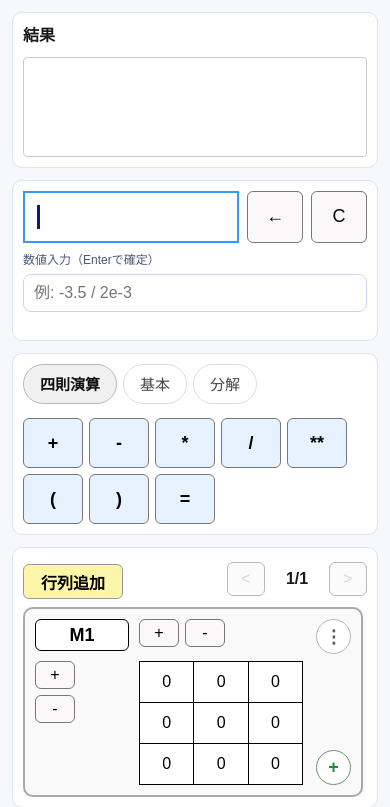
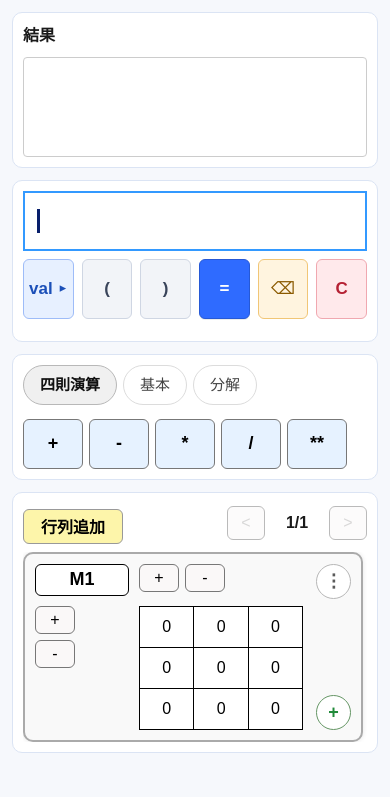
Before and after one commit to SS2639/matrix-calculator, a Flask app: template templates/ui/mobile/index.html in a window 390 px wide. Shown: the part 47-854 px from the top of the page. After the commit the page ends 800 px from the top, so only its background shows below. Run offline with Flask 3, Linux system fonts and the light colour scheme; the template is opened without the code that fills it, so the values that code supplies are empty.

Commit message:
refactor mobile/desktop expression controls and improve html reload behavior

```diff
--- a/app.py
+++ b/app.py
@@ -52,6 +52,8 @@ APP_INSTANCE_MARKER_PATH = RUNTIME_DIR / "app-instance.json"
 RUNTIME_INIT_LOCK = Lock()
 RUNTIME_INIT_DONE = False
 app.config["MAX_CONTENT_LENGTH"] = MAX_CONTENT_LENGTH
+# 開発時に古い静的ファイルが残らないよう、既定のキャッシュ寿命を無効化する。
+app.config["SEND_FILE_MAX_AGE_DEFAULT"] = 0
 
 
 def _is_pid_alive(pid):
@@ -284,6 +286,8 @@ def _is_mobile_user_agent(user_agent):
 
 @app.route('/')
 def home():
+    # レイアウト変更時に古いテンプレート断片が残る事象を抑える。
+    app.jinja_env.cache.clear()
     query_ui = str(request.args.get("ui", "")).strip().lower()
     query_forced = query_ui in {"desktop", "mobile"}
     if query_forced:
--- a/static/css/mobile/index.css
+++ b/static/css/mobile/index.css
@@ -44,30 +44,124 @@ body[data-ui-mode="mobile"] {
 .mobile-expression-card .top-bar {
   align-items: center;
   gap: 8px;
+  position: sticky;
+  top: 0;
+  z-index: 10;
+  background: #fff;
+  padding-bottom: 8px;
 }
 
 .mobile-expression-card .expression-bar {
-  height: 52px;
-  min-height: 52px;
+  height: 60px;
+  min-height: 60px;
   box-sizing: border-box;
   padding: 0 10px;
+  flex: 1;
 }
 
-.mobile-expression-actions {
+.mobile-fixed-actions {
   display: flex;
-  align-items: stretch;
+  align-items: center;
+  justify-content: space-between;
   gap: 8px;
+  position: sticky;
+  top: 68px;
+  z-index: 9;
+  background: #fff;
+  padding: 0 0 8px;
+  margin-bottom: 4px;
 }
 
-.mobile-expression-actions .mobile-backspace-btn,
-.mobile-expression-actions .clear-btn {
-  width: 56px;
-  min-width: 56px;
-  height: 52px;
-  min-height: 52px;
+.mobile-fixed-actions button {
+  flex: 1 1 0;
+  min-width: 0;
+  height: 60px;
+  min-height: 60px;
   box-sizing: border-box;
   padding: 0;
-  font-size: 18px;
+  font-size: 17px;
+}
+
+.mobile-fixed-actions .mobile-val-toggle-btn {
+  background: #e7f0ff;
+  border: 1px solid #9ebcf8;
+  color: #1b4fb8;
+}
+
+.mobile-fixed-actions .mobile-paren-btn {
+  background: #f2f4f8;
+  border: 1px solid #cfd6e3;
+  color: #39445a;
+  font-weight: 700;
+}
+
+.mobile-fixed-actions .mobile-equals-btn {
+  background: #2f6bff;
+  border: 1px solid #2659d6;
+  color: #ffffff;
+  box-shadow: 0 1px 0 rgba(0, 0, 0, 0.08);
+}
+
+.mobile-fixed-actions .mobile-backspace-btn {
+  background: #fff4df;
+  border: 1px solid #f1c676;
+  color: #8b5a00;
+}
+
+.mobile-fixed-actions .clear-btn {
+  background: #ffe9eb;
+  border: 1px solid #f0a8b0;
+  color: #b52133;
+  font-weight: 700;
+}
+
+.mobile-fixed-actions .mobile-equals-btn:active {
+  background: #2559db;
+}
+
+.mobile-fixed-actions .clear-btn:active {
+  background: #ffd8dc;
+}
+
+.mobile-fixed-actions .mobile-backspace-btn:active {
+  background: #ffe7be;
+}
+
+.mobile-fixed-actions .mobile-val-toggle-btn:active {
+  background: #d6e5ff;
+}
+
+.mobile-fixed-actions .mobile-paren-btn:active {
+  background: #e8edf6;
+}
+
+.mobile-backspace-btn {
+  font-family: "Segoe UI Symbol", "Noto Sans JP", "Yu Gothic UI", sans-serif;
+  font-size: 23px;
+  font-weight: 500;
+  line-height: 1;
+}
+
+.mobile-val-toggle-btn {
+  display: inline-flex;
+  align-items: center;
+  justify-content: center;
+  gap: 4px;
+  font-weight: 700;
+}
+
+.mobile-val-toggle-icon {
+  font-size: 11px;
+  line-height: 1;
+  transition: transform 0.15s ease;
+}
+
+.mobile-val-toggle-btn[aria-expanded="false"] .mobile-val-toggle-icon {
+  transform: rotate(-90deg);
+}
+
+.mobile-equals-btn {
+  font-weight: 700;
 }
 
 .mobile-scalar-input-wrap {
@@ -77,13 +171,23 @@ body[data-ui-mode="mobile"] {
   gap: 4px;
 }
 
+.mobile-scalar-input-wrap.is-collapsed {
+  display: none;
+}
+
+.mobile-scalar-input-row {
+  display: flex;
+  align-items: center;
+  gap: 8px;
+}
+
 .mobile-scalar-label {
   font-size: 12px;
   color: #4a5976;
 }
 
 .mobile-scalar-input {
-  width: 100%;
+  flex: 1;
   min-height: 38px;
   box-sizing: border-box;
   border: 1px solid #c8d6f1;
@@ -91,6 +195,15 @@ body[data-ui-mode="mobile"] {
   padding: 8px 10px;
   font-size: 16px;
   background: #fff;
+}
+
+.mobile-scalar-insert-btn {
+  width: 52px;
+  min-width: 52px;
+  min-height: 38px;
+  box-sizing: border-box;
+  font-size: 18px;
+  font-weight: 700;
 }
 
 .mobile-scalar-input:focus {
--- a/static/js/ui/mobile/main.js
+++ b/static/js/ui/mobile/main.js
@@ -284,7 +284,7 @@ function initOperatorTabs() {
   });
 }
 
-function initOperatorPad(tokenManager, runCalc, scalarInput, commitScalarFromInput) {
+function initOperatorPad(tokenManager, runCalc) {
   const operatorPad = document.querySelector(".operator-pad");
   if (!operatorPad) return;
 
@@ -321,12 +321,6 @@ function initOperatorPad(tokenManager, runCalc, scalarInput, commitScalarFromInp
     tokenManager.addToken(op, typeHint || "operation-func");
   });
 
-  scalarInput?.addEventListener("keydown", (e) => {
-    if (e.key !== "Enter") return;
-    e.preventDefault();
-    if (e.repeat) return;
-    commitScalarFromInput();
-  });
 }
 
 function initMobileApp() {
@@ -340,7 +334,12 @@ function initMobileApp() {
   const addMatrixBtn = document.querySelector("[data-mobile-add-matrix]");
   const clearBtn = document.querySelector(".clear-btn");
   const backspaceBtn = document.querySelector(".mobile-backspace-btn");
+  const equalsBtn = document.querySelector(".mobile-equals-btn");
+  const valToggleBtn = document.querySelector("[data-mobile-val-toggle]");
+  const parenButtons = document.querySelectorAll("[data-mobile-paren]");
+  const scalarWrap = document.getElementById("mobileScalarWrap");
   const scalarInput = document.querySelector("[data-mobile-scalar-input]");
+  const scalarInsertBtn = document.querySelector("[data-mobile-scalar-insert]");
   const scalarError = document.querySelector("[data-mobile-scalar-error]");
 
   if (
@@ -352,6 +351,7 @@ function initMobileApp() {
     !prevBtn ||
     !nextBtn ||
     !addMatrixBtn ||
+    !scalarWrap ||
     !scalarInput
   ) {
     return;
@@ -373,6 +373,11 @@ function initMobileApp() {
     scalarInput,
     scalarError,
   });
+
+  if (valToggleBtn && scalarWrap) {
+    const isExpanded = valToggleBtn.getAttribute("aria-expanded") === "true";
+    scalarWrap.classList.toggle("is-collapsed", !isExpanded);
+  }
 
   const pager = createMobilePager({
     viewport: matrixViewport,
@@ -405,10 +410,30 @@ function initMobileApp() {
     showScalarError("");
     scalarInput.focus({ preventScroll: true });
   });
+  scalarInsertBtn?.addEventListener("click", () => {
+    commitScalarFromInput();
+    scalarInput.focus({ preventScroll: true });
+  });
   backspaceBtn?.addEventListener("click", () => {
     tokenManager.deletePrevToken();
     showScalarError("");
     expressionBarEl.focus({ preventScroll: true });
+  });
+  valToggleBtn?.addEventListener("click", () => {
+    const expanded = valToggleBtn.getAttribute("aria-expanded") === "true";
+    const nextExpanded = !expanded;
+    valToggleBtn.setAttribute("aria-expanded", nextExpanded ? "true" : "false");
+    scalarWrap.classList.toggle("is-collapsed", !nextExpanded);
+    if (nextExpanded) scalarInput.focus({ preventScroll: true });
+    else expressionBarEl.focus({ preventScroll: true });
+  });
+  parenButtons.forEach((btn) => {
+    btn.addEventListener("click", () => {
+      const paren = btn.getAttribute("data-mobile-paren");
+      if (!paren) return;
+      tokenManager.addToken(paren, "paren");
+      expressionBarEl.focus({ preventScroll: true });
+    });
   });
 
   let isRunning = false;
@@ -458,8 +483,13 @@ function initMobileApp() {
     }
   }
 
+  equalsBtn?.addEventListener("click", (e) => {
+    e.preventDefault();
+    runCalc();
+  });
+
   initOperatorTabs();
-  initOperatorPad(tokenManager, runCalc, scalarInput, commitScalarFromInput);
+  initOperatorPad(tokenManager, runCalc);
 
   // MobileではDesktop前提のグローバルキーボード実行を無効化する。
 
--- a/templates/ui/desktop/index.html
+++ b/templates/ui/desktop/index.html
@@ -33,7 +33,7 @@
         aria-multiline="false"
       ></div>
       <div class="desktop-expression-actions">
-        <button type="button" class="desktop-backspace-btn" aria-label="1つ削除">←</button>
+        <button type="button" class="desktop-backspace-btn" aria-label="1つ削除">⌫</button>
         <button type="button" class="clear-btn" aria-label="式をクリア">C</button>
       </div>
     </div>
--- a/templates/ui/mobile/index.html
+++ b/templates/ui/mobile/index.html
@@ -29,13 +29,27 @@
           aria-label="数式"
           aria-multiline="false"
         ></div>
-        <div class="mobile-expression-actions">
-          <button type="button" class="mobile-backspace-btn" aria-label="1つ削除">←</button>
+      </div>
+      <div class="mobile-fixed-actions" role="group" aria-label="式操作">
+        <button
+          type="button"
+          class="mobile-val-toggle-btn"
+          data-mobile-val-toggle
+          aria-label="数値入力の開閉"
+          aria-controls="mobileScalarWrap"
+          aria-expanded="false"
+        >
+          val<span class="mobile-val-toggle-icon" aria-hidden="true">▼</span>
+        </button>
+        <button type="button" class="mobile-paren-btn" data-mobile-paren="(" aria-label="開き括弧">(</button>
+        <button type="button" class="mobile-paren-btn" data-mobile-paren=")" aria-label="閉じ括弧">)</button>
+        <button type="button" class="mobile-equals-btn calc-btn" aria-label="計算">=</button>
+        <button type="button" class="mobile-backspace-btn" aria-label="1つ削除">⌫</button>
         <button type="button" class="clear-btn" aria-label="式をクリア">C</button>
       </div>
-      </div>
-      <div class="mobile-scalar-input-wrap">
-        <label class="mobile-scalar-label" for="mobileScalarInput">数値入力（Enterで確定）</label>
+      <div class="mobile-scalar-input-wrap is-collapsed" id="mobileScalarWrap">
+        <label class="mobile-scalar-label" for="mobileScalarInput">数値入力</label>
+        <div class="mobile-scalar-input-row">
           <input
             id="mobileScalarInput"
             class="mobile-scalar-input"
@@ -46,6 +60,8 @@
             spellcheck="false"
             data-mobile-scalar-input
           >
+          <button type="button" class="mobile-scalar-insert-btn" data-mobile-scalar-insert aria-label="数値を挿入">↑</button>
+        </div>
         <p class="mobile-scalar-error" data-mobile-scalar-error aria-live="polite"></p>
       </div>
     </section>
@@ -65,9 +81,6 @@
               <button type="button" class="op-btn binary-op" data-op="*">*</button>
               <button type="button" class="op-btn binary-op" data-op="/">/</button>
               <button type="button" class="op-btn binary-op" data-op="**">**</button>
-              <button type="button" class="op-btn paren" data-op="(">(</button>
-              <button type="button" class="op-btn paren" data-op=")">)</button>
-              <button type="button" class="calc-btn">=</button>
             </div>
           </div>
           <div class="operator-tab-panel" data-panel="basic" role="tabpanel">
```
Also changed, not shown: static/css/desktop/index.css (+13 -6 lines), static/js/core/matrixGroup.js (+30 -0 lines). Lines whose indentation alone changed are shown as unchanged.
